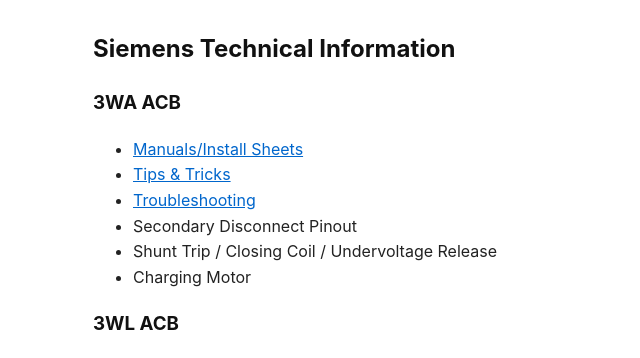
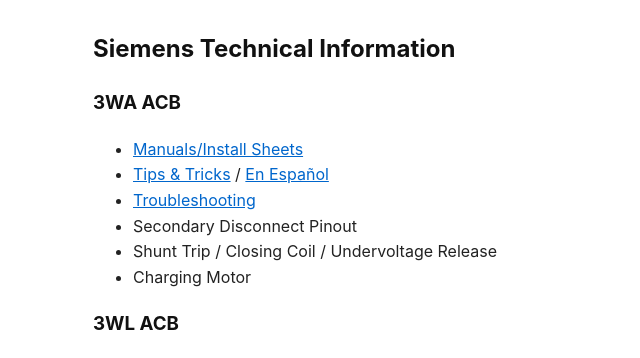
Before and after one commit to epecsupport/Service, a Jekyll site: the page built from tech/siemens/siemens.md, in a window 1280 px wide. Shown: the top 358 px of the page, without its empty margins (47-687 px from the left). Built offline with Jekyll 4.4.1, drawn with Linux system fonts in a browser that asks for light colours.

Commit message:
Update siemens.md

```diff
--- a/tech/siemens/siemens.md
+++ b/tech/siemens/siemens.md
@@ -8,7 +8,7 @@ autolink: true
 
 ### 3WA ACB
 - [Manuals/Install Sheets](man3wa.html)
-- [Tips & Tricks](3WA.html)
+- [Tips & Tricks](3WA.html) / [En Español](3WA_ES.html)
 - [Troubleshooting](3WAts.html)
 - Secondary Disconnect Pinout
 - Shunt Trip / Closing Coil / Undervoltage Release
```
